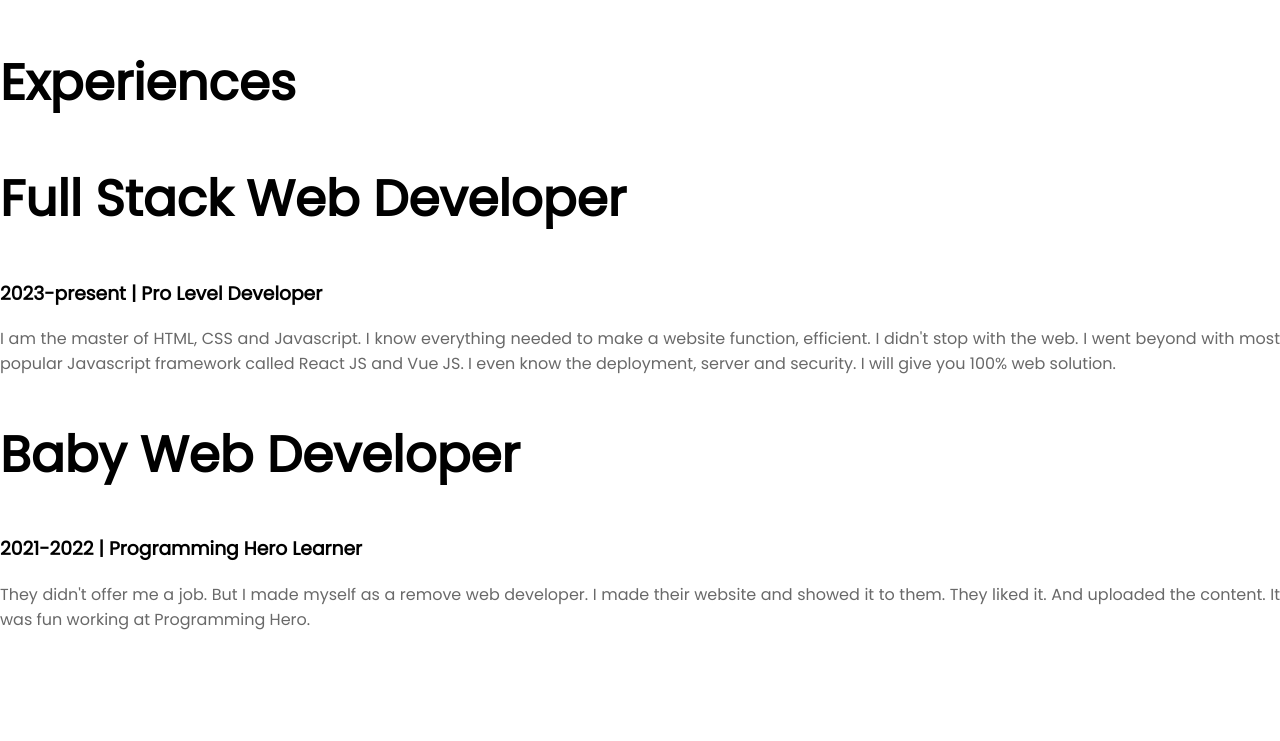
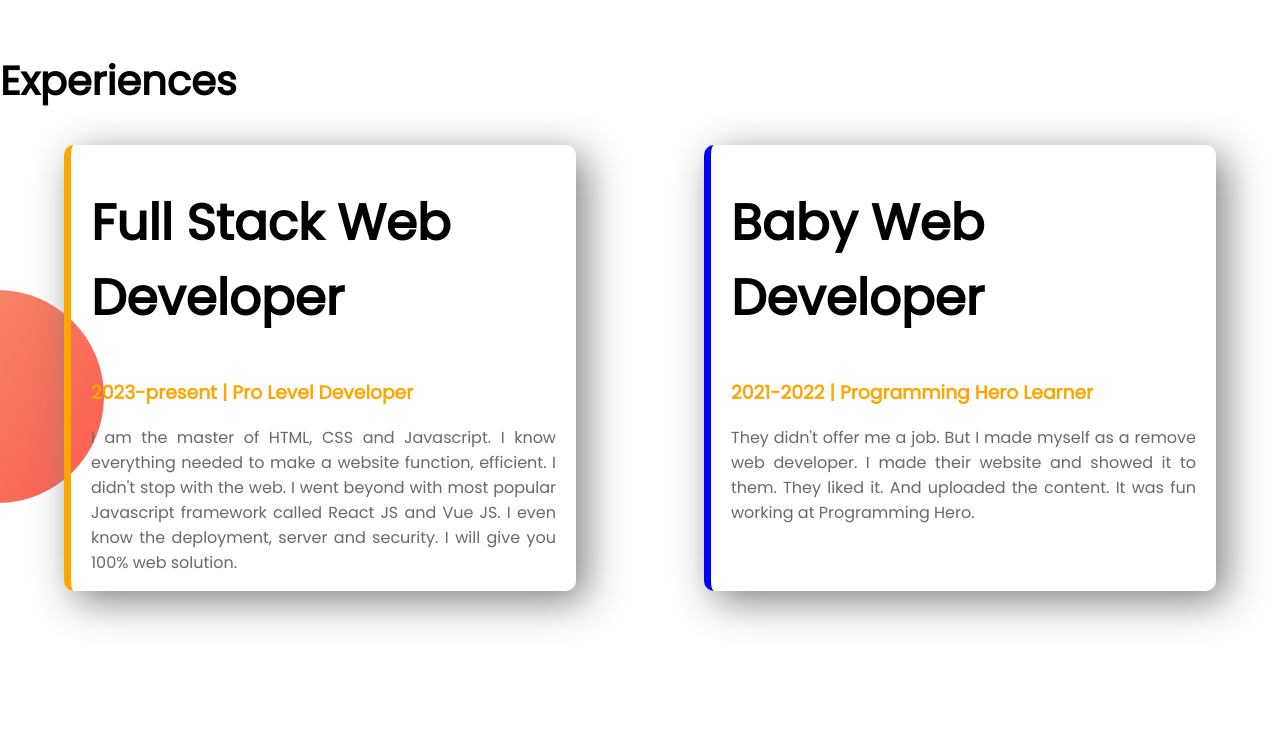
Before and after one commit to Farukkhan25/my-first-portfolio, a plain HTML site: page index.html in a window 1280 px wide. Shown: the part 1296-2037 px from the top of the page. Before the commit the page ends 1992 px from the top, so only its background shows below. Drawn offline with Linux system fonts and the light colour scheme.

Commit message:
Experiences section styled

```diff
--- a/index.html
+++ b/index.html
@@ -13,10 +13,10 @@
 </head>
 
 <body>
-    <section class="top-banner">
+    <section class="top-banner flexible-container">
         <div class="half-width">
             <h1>Welcome To</h1>
-            <h1> <span>Faruk Khan</span> World</h1>
+            <h1> <span class="orange-color">Faruk Khan</span> World</h1>
             <h3>Build Climber and Train Stopper</h3>
             <p>You might saw me jumping, climbing buildings, and stopping trains. But nobody pays me a dime for that
                 work. That's why I am learning and mastering web development. I will not stop until I become the Web
@@ -29,7 +29,7 @@
         </div>
     </section>
 
-    <section class="dream-area">
+    <section class="dream-area flexible-container">
         <div class="half-width">
             <img src="image/my-bg2ss.png" alt="Second Image">
         </div>
@@ -42,20 +42,20 @@
         </div>
     </section>
 
-    <section class="experience-section">
-        <h1>Experiences</h1>
-        <div>
-            <div class="full-stack">
+    <section class="experience-area">
+        <h2>Experiences</h2>
+        <div class="flexible-container">
+            <div id="full-stack-developer" class="experience-item">
                 <h1>Full Stack Web Developer</h1>
-                <h3>2023-present | Pro Level Developer</h3>
+                <h3 class="orange-color">2023-present | Pro Level Developer</h3>
                 <p>I am the master of HTML, CSS and Javascript. I know everything needed to make a website function,
                     efficient. I didn't stop with the web. I went beyond with most popular Javascript framework called
                     React JS and
                     Vue JS. I even know the deployment, server and security. I will give you 100% web solution.</p>
             </div>
-            <div class="baby-area">
+            <div id="baby-developer" class="experience-item">
                 <h1>Baby Web Developer</h1>
-                <h3>2021-2022 | Programming Hero Learner</h3>
+                <h3 class="orange-color">2021-2022 | Programming Hero Learner</h3>
                 <p>They didn't offer me a job. But I made myself as a remove web developer. I made their website and
                     showed it to them. They liked it. And uploaded the content. It was fun working at Programming Hero.
                 </p>
--- a/style.css
+++ b/style.css
@@ -1,9 +1,9 @@
 body{
     font-family: 'Poppins', sans-serif;
-    margin: auto;
+    margin: 0;
 }
-section{
-    height: 500px;
+.flexible-container{
+    display: flex;
     padding-bottom: 150px;
 }
 .top-banner{
@@ -22,7 +22,7 @@ section{
 h1{
     font-size: 50px;
 }
-h1 span{
+.orange-color{
     color: orange;
 }
 p{
@@ -30,7 +30,7 @@ p{
     text-align: justify;
 }
 .anchor-button{
-    background-color: tomato;
+    background-image: linear-gradient(orange, tomato);
     text-decoration: none;
     border-radius: 5px;
     padding: 10px 40px;
@@ -42,3 +42,26 @@ p{
     background-repeat: no-repeat;
     background-position: right;
 }
+h2{
+    font-size: 40px;
+}
+.experience-item{
+    width: 40%;
+    margin-left: 5%;
+    margin-right: 5%;
+    padding-left: 20px;
+    padding-right: 20px;
+    border-radius: 10px;
+    box-shadow: 10px 10px 40px gray;
+}
+.experience-area{
+    background-image: url("image/exp-bg.png");
+    background-repeat: no-repeat;
+    background-position: left;
+}
+#full-stack-developer{
+    border-left: 7px orange solid;
+}
+#baby-developer{
+    border-left: 7px solid blue;
+}
```
